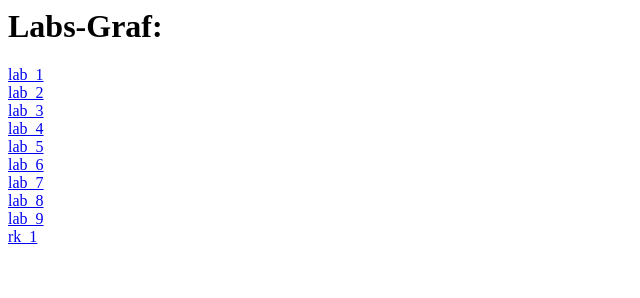
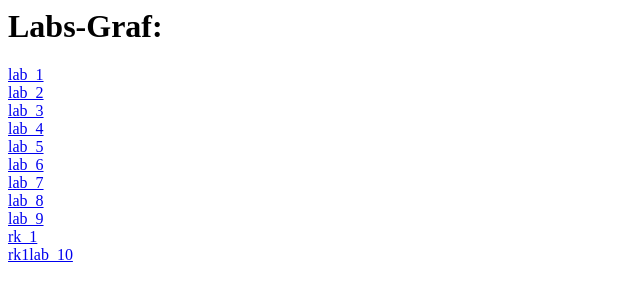
Before and after one commit to GolubDobra/GolubDobra.github.io, a plain HTML site: page index.html in a window 1280 px wide. Shown: the full height of the page, 0-640 px from the left. Drawn offline with Linux system fonts and the light colour scheme.

Commit message:
Update index.html

```diff
--- a/index.html
+++ b/index.html
@@ -9,3 +9,4 @@
 <a href="/lab_8">lab_8</a><br>
 <a href="/lab_9">lab_9</a><br>
 <a href="/rk_1">rk_1</a><br>
+<a href="/rk1lab_10">rk1lab_10</a><br>
```
